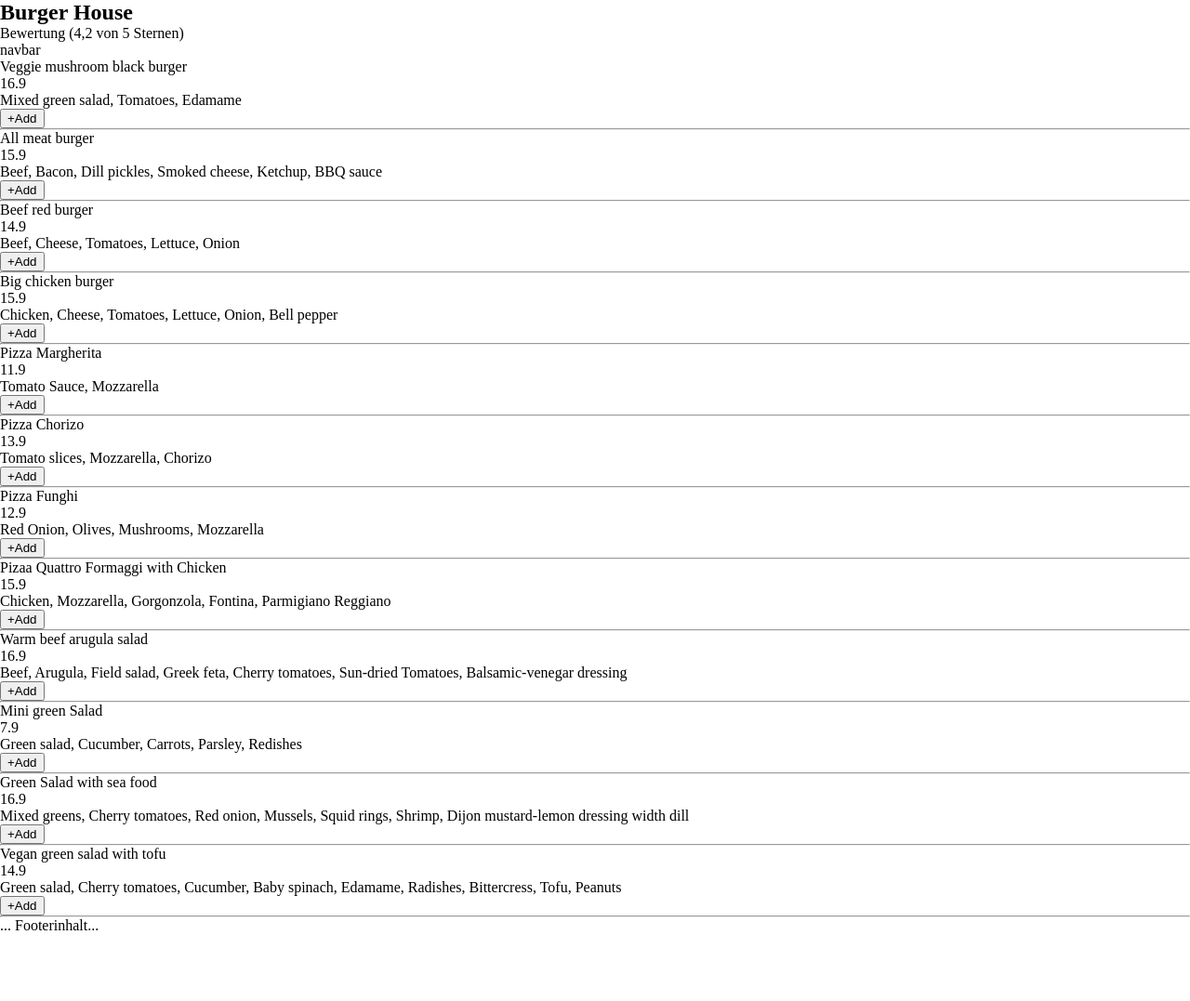
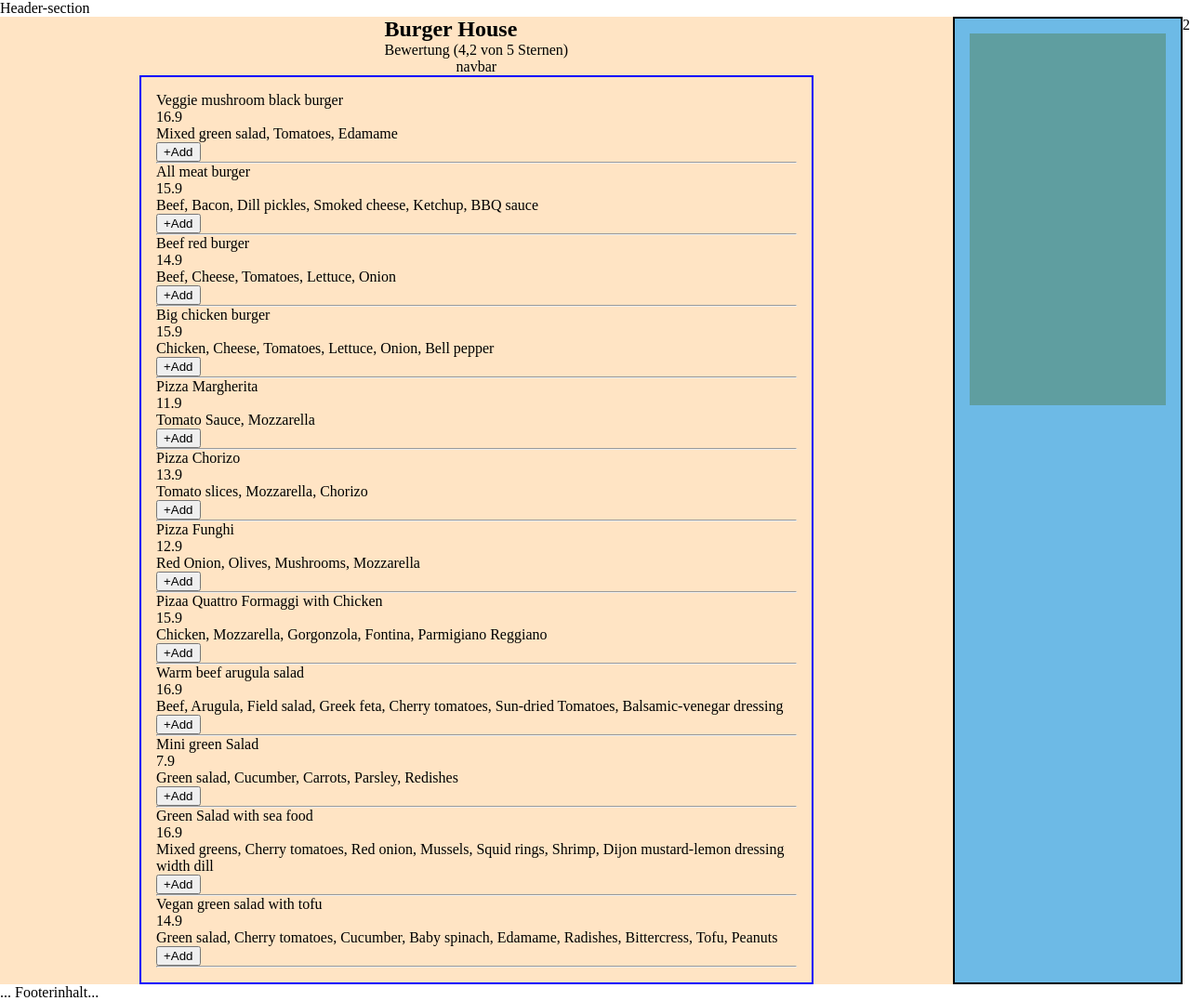
Before and after one commit to Rene-Hff/bestell-App, a plain HTML site: page index.html in a window 1280 px wide. Shown: the whole page at 93% size. Before the commit the page ends 1005 px from the top, so only its background shows below. Drawn offline with Linux system fonts and the light colour scheme.

Commit message:
css adjustments and centering content

```diff
--- a/index.html
+++ b/index.html
@@ -18,19 +18,27 @@
 
 </head>
 <body onload="renderMenu()">
-<section class="header"></section>
-<section class="content_total">
-    <div class="content_restaurant">
-    <div class="content_restaurant_titlebox">
-        <h1>Burger House</h1>
+
+<section class="header">Header-section</section>
+
+<section class="content_total"> <!-- content wrapper-->
+    <div class="content_restaurant"> <!-- left side content-->
+        <div class="content_restaurant_titlebox">
+           <h1>Burger House</h1>
             <div class="restaurant_rating">Bewertung (4,2 von 5 Sternen)</div>
+        </div>
+        <div class="content_restaurant_navbar">navbar</div>
+        <div id="content_category" class="content_restaurant_category"></div>
     </div>
-    <div class="content_restaurant_navbar">navbar</div>
-    <div id="content_category" class="content_restaurant_category"></div>
+
+
+    <div class="basket_stickyrail">
+        <div class="basket_content"></div>
     </div>
-    <div class="basket_stickyrail"></div>
-    <div id="basket_responsive" class=" basket_responsive basket_responsive_open"></div>
-</section>
+    <div id="basket_responsive" class=" basket_responsive basket_responsive_open">2</div>
+</section>                  <!--content wrapper end-->
+
+
 <section class="footer">... Footerinhalt...</section>
 
 </body>
--- a/styles/basket.css
+++ b/styles/basket.css
@@ -0,0 +1,14 @@
+.basket_stickyrail{
+padding: 16px;
+width: 300px;
+flex-grow: 1;
+border: 2px solid black;
+background-color: rgb(109, 186, 230);
+}
+.basket_content{
+width: 100%;
+height: 400px;
+position: sticky;
+top: 0;
+background-color: cadetblue;
+}
--- a/styles/standard.css
+++ b/styles/standard.css
@@ -3,3 +3,21 @@ box-sizing: border-box;
 margin: 0;
 scroll-behavior: smooth;
 }
+.content_total{
+margin: auto;
+max-width: 1920px;
+display: flex;
+flex-direction: row;
+}
+.content_restaurant{
+width: 100%;
+background-color: bisque;
+display: flex;
+align-items: center;
+flex-direction: column;
+}
+.content_restaurant_category{
+width: calc(100% - 300px);
+padding: 16px;
+border: 2px solid blue;
+}
```
